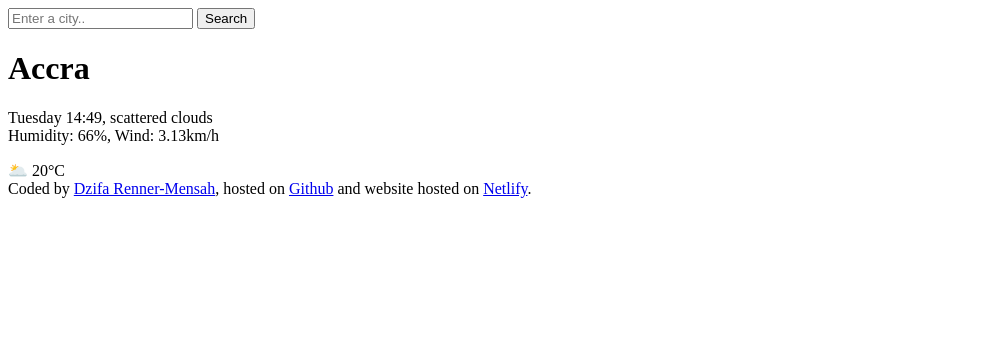
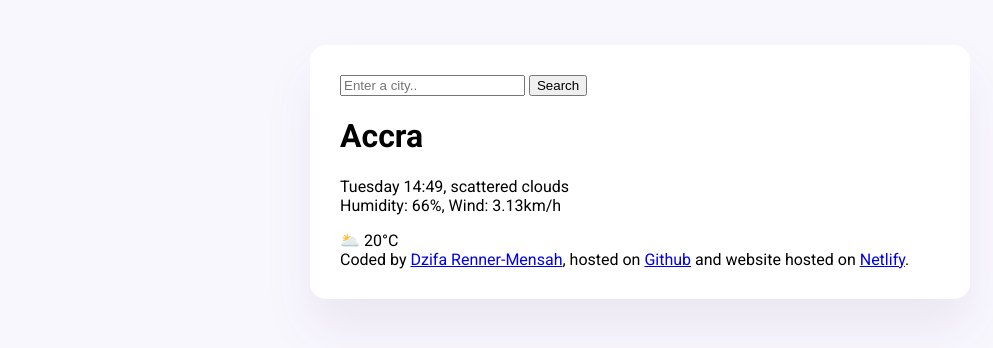
Before and after one commit to dzifarr/blue-app, a plain HTML site: page index.html in a window 1280 px wide. Shown: the whole page, without its empty margins (0-993 px from the left). Drawn offline with Linux system fonts and the light colour scheme.

Commit message:
created css file and added font style

```diff
--- a/index.html
+++ b/index.html
@@ -3,9 +3,17 @@
   <head>
     <meta charset="UTF-8" />
     <meta name="viewport" content="width=device-width, initial-scale=1.0" />
+    <link rel="preconnect" href="https://fonts.googleapis.com" />
+    <link rel="preconnect" href="https://fonts.gstatic.com" crossorigin />
+    <link
+      href="https://fonts.googleapis.com/css2?family=Roboto:ital,wght@0,100;0,300;0,400;0,500;0,700;0,900;1,100;1,300;1,400;1,500;1,700;1,900&display=swap"
+      rel="stylesheet"
+    />
+    <link rel="stylesheet" href="src/style.css" />
     <title>blue</title>
   </head>
   <body>
+    <div class="blue">
       <header>
         <form>
           <input type="search" placeholder="Enter a city.." required />
@@ -30,5 +38,6 @@
         website hosted on
         <a href="https://the-blue-glow.netlify.app/">Netlify</a>.
       </footer>
+    </div>
   </body>
 </html>
--- /dev/null
+++ b/src/style.css
@@ -0,0 +1,13 @@
+body {
+  background-color: #f9f7fe;
+  font-family: "Roboto", sans-serif;
+}
+
+.blue {
+  background: white;
+  max-width: 600px;
+  margin: 45px auto;
+  padding: 30px;
+  border-radius: 16px;
+  box-shadow: 0 30px 50px #41326414;
+}
```
Lines whose indentation alone changed are shown as unchanged.
